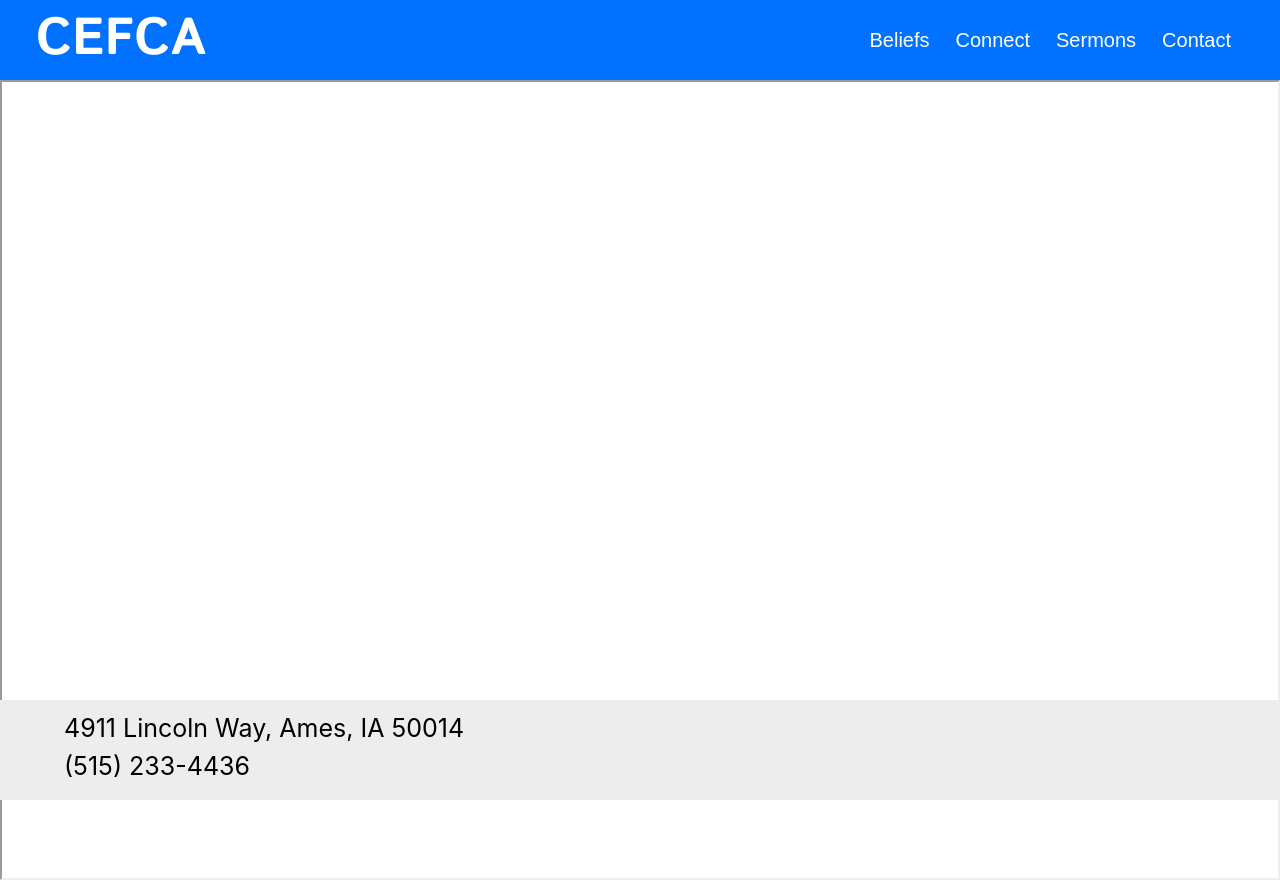
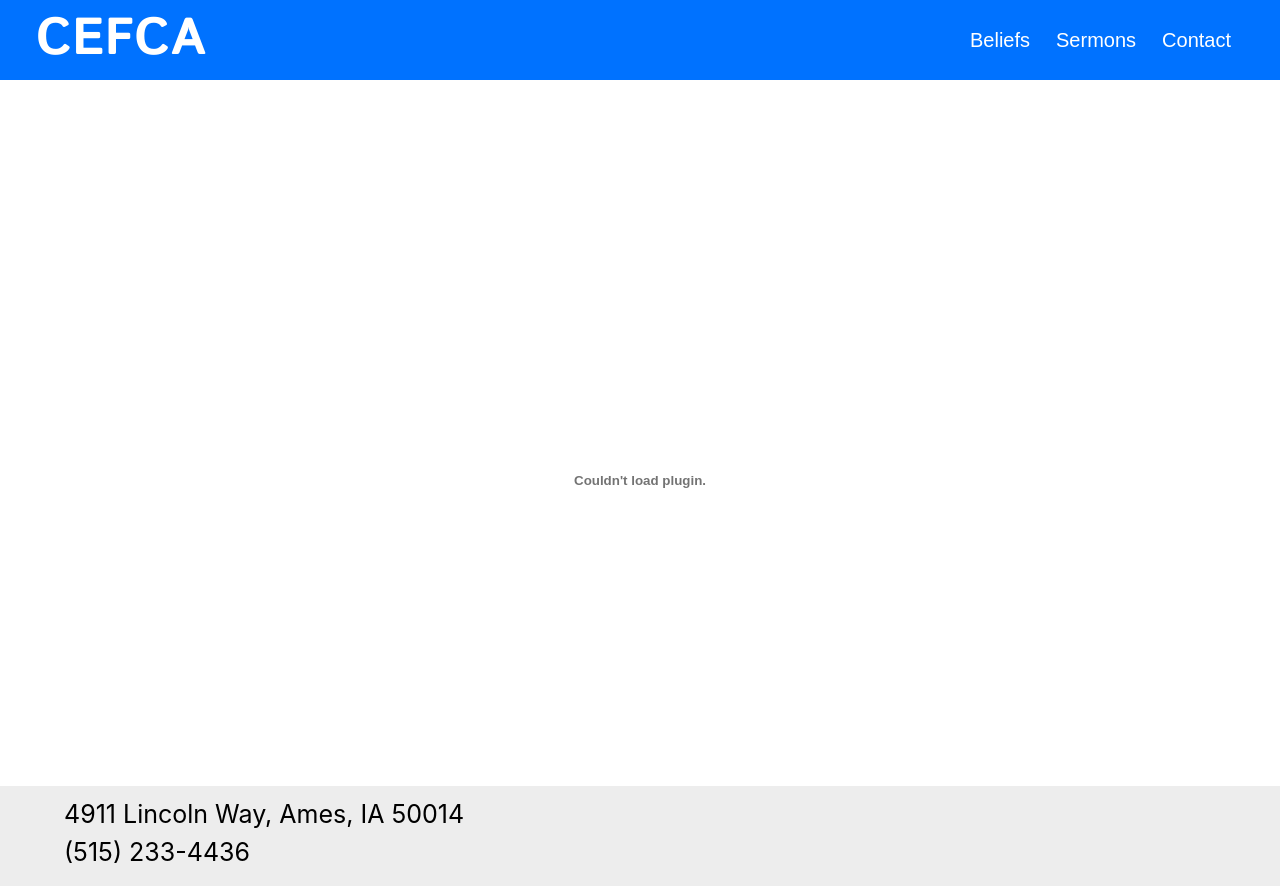
Before and after one commit to tensoncai/cefca, a React (Create React App) app: page /beliefs in a window 1280 px wide. Before the commit the page ends 800 px from the top, so only its background shows below. Built offline with nearby package versions, Linux system fonts and the light colour scheme; no server answers; what aws-s3 would draw is missing.

Commit message:
edited pdf in beliefs, took out connect in navbar

```diff
--- a/src/Components/Beliefs.jsx
+++ b/src/Components/Beliefs.jsx
@@ -9,9 +9,7 @@ class Beliefs extends Component {
       <div className="pageContainer">
         <NavBar />
         <div>
-          <iframe style={{width: '100%', height: '100%', position: 'fixed'}}
-            src='/2019_nov_efca_sof_mandarin.pdf'
-          />
+          <embed src='/2019_nov_efca_sof_mandarin.pdf#toolbar=0&navpanes=0&scrollbar=0&statusbar=0&messages=0&scrollbar=0' type="application/pdf" width="100%" height="800px"></embed>
         </div>
         <Footer />
       </div>
--- a/src/Components/NavBar.jsx
+++ b/src/Components/NavBar.jsx
@@ -1,5 +1,5 @@
 import React, { Component } from "react";
-import { Navbar, Nav, NavDropdown } from 'react-bootstrap';
+import { Navbar, Nav } from 'react-bootstrap';
 import "../CSS/Styling.css";
 
 class NavBar extends Component {
@@ -18,9 +18,6 @@ class NavBar extends Component {
         <Navbar.Collapse id="responsive-navbar-nav">
           <Nav className="ml-auto">
             <Nav.Link id="navLink" href="/beliefs">Beliefs</Nav.Link>
-            <NavDropdown title="Connect" id="collasible-nav-dropdown">
-              <NavDropdown.Item href="#action/3.1">Action</NavDropdown.Item>
-            </NavDropdown>
             <Nav.Link id="navLink" href="/sermons">Sermons</Nav.Link>
             <Nav.Link id="navLink" href="/contact">Contact</Nav.Link>
           </Nav>
```
